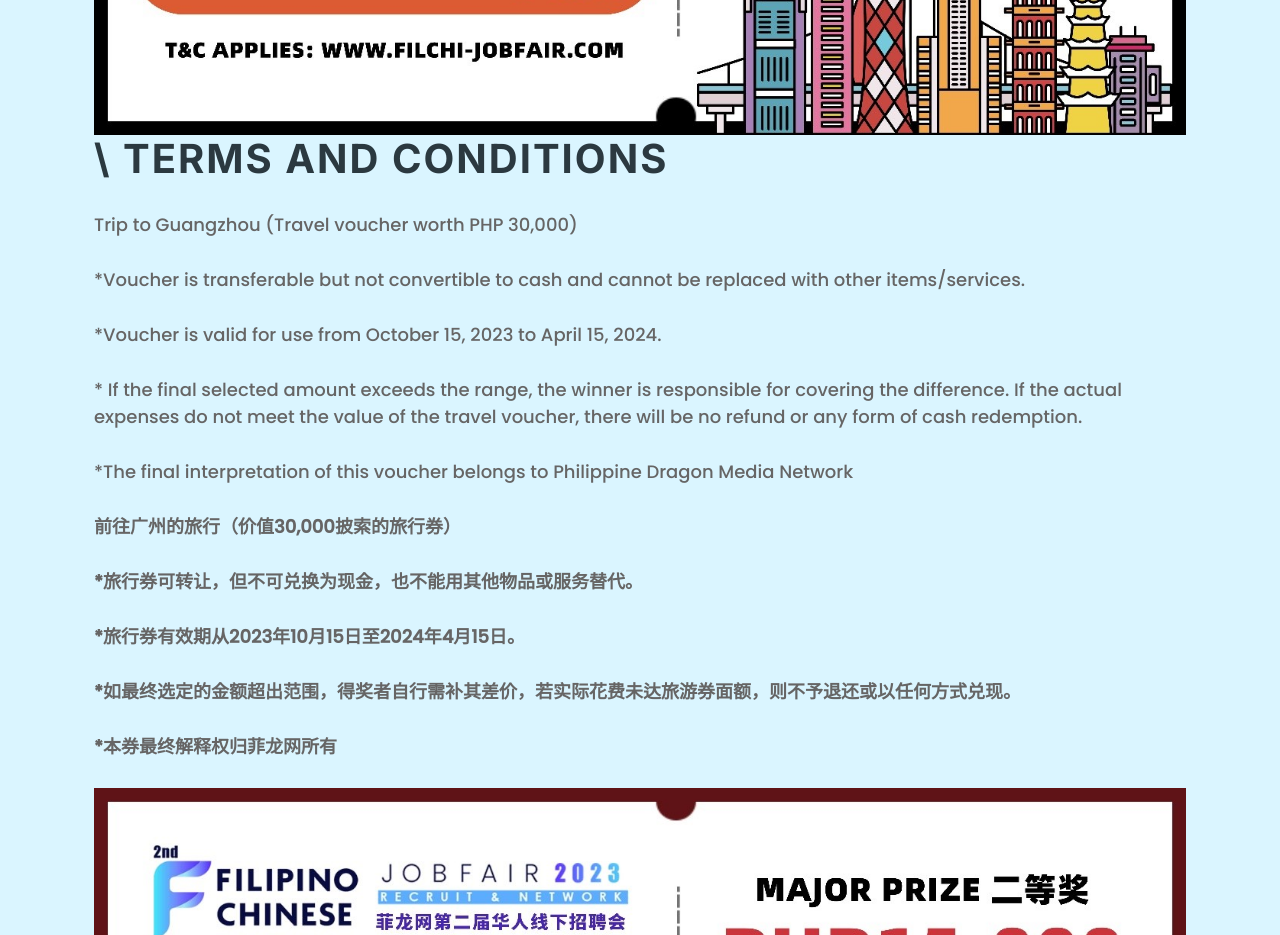
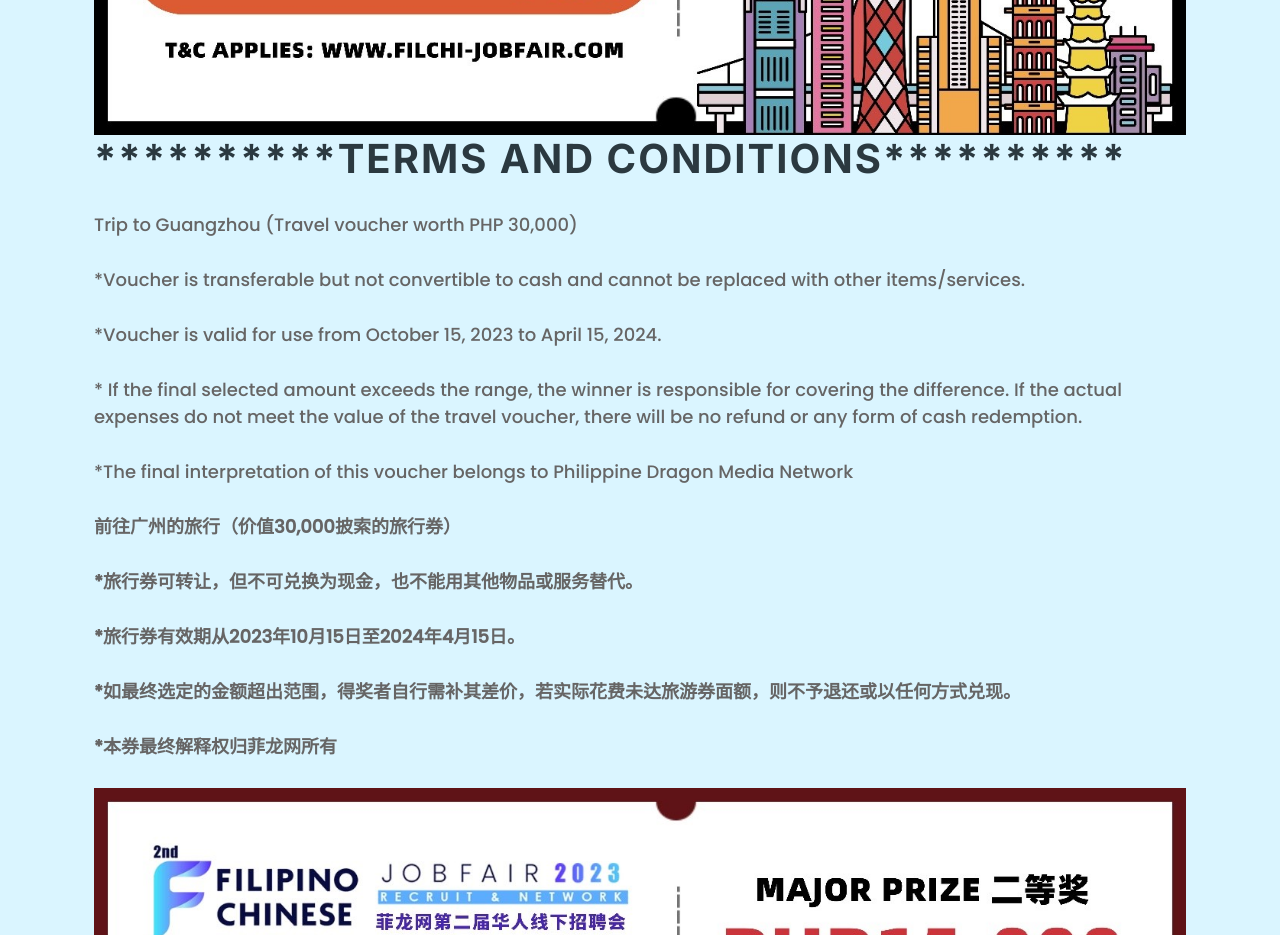
Before and after one commit to pmdnit/11ty-blog-site, an Eleventy site: page src/blog/2023-10-14-2nd-fil-chi-job-fair-raffle.md in a window 1280 px wide. Shown: the part 1080-2015 px from the top of the page. Built offline with nearby package versions, Linux system fonts and the light colour scheme; Eleventy itself is replaced by a stand-in of ours; files that its build step writes are made by us from their sources.

Commit message:
Update Blog “2023-10-14-2nd-fil-chi-job-fair-raffle”

```diff
--- a/src/blog/2023-10-14-2nd-fil-chi-job-fair-raffle.md
+++ b/src/blog/2023-10-14-2nd-fil-chi-job-fair-raffle.md
@@ -10,7 +10,7 @@
 ---
 ![null](/assets/blog/1.jpg)
 
-# \    TERMS AND CONDITIONS
+# \*\*\*\*\*\*\*\*\*\*TERMS AND CONDITIONS\*\*\*\*\*\*\*\*\*\*
 
 Trip to Guangzhou (Travel voucher worth PHP 30,000)
 
```
